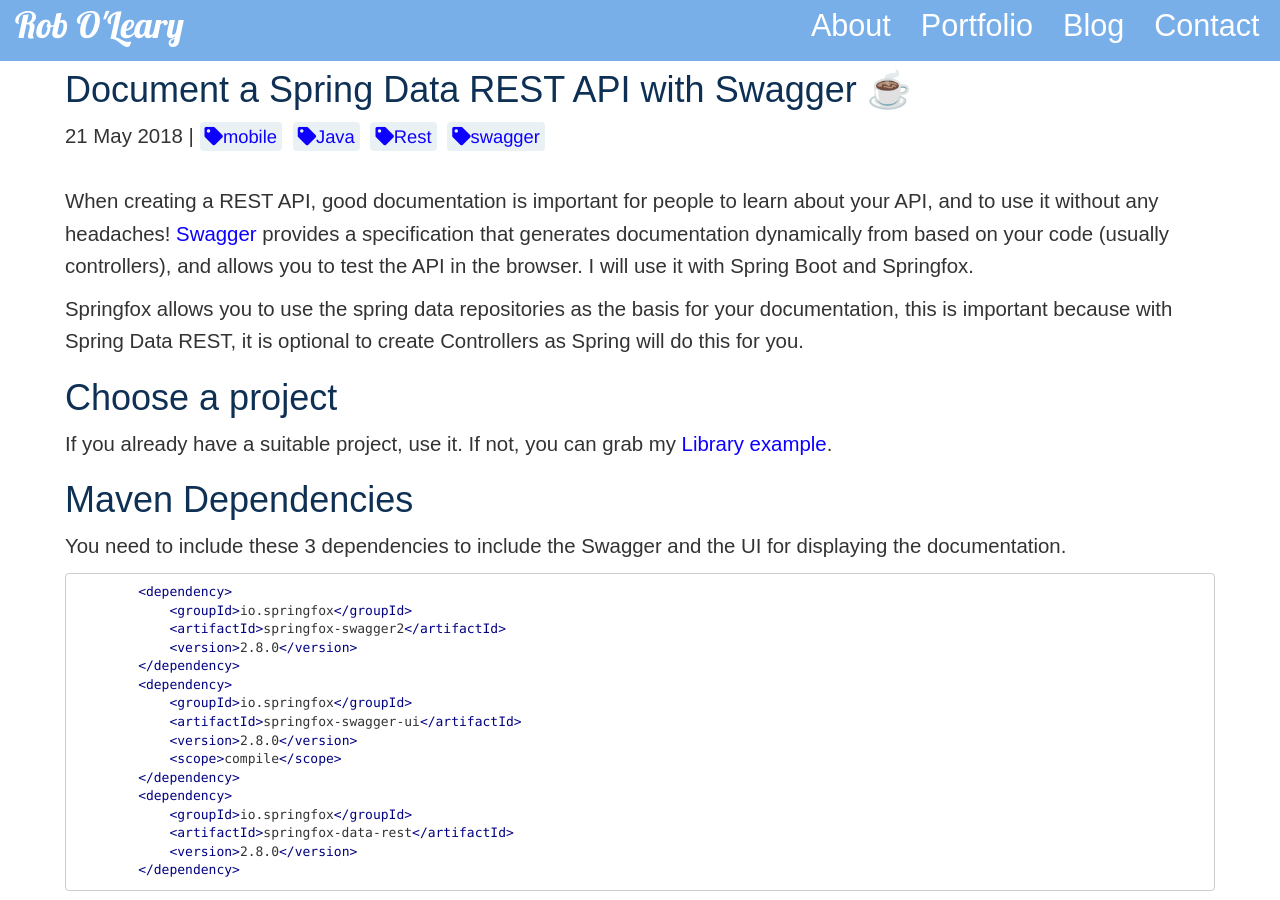
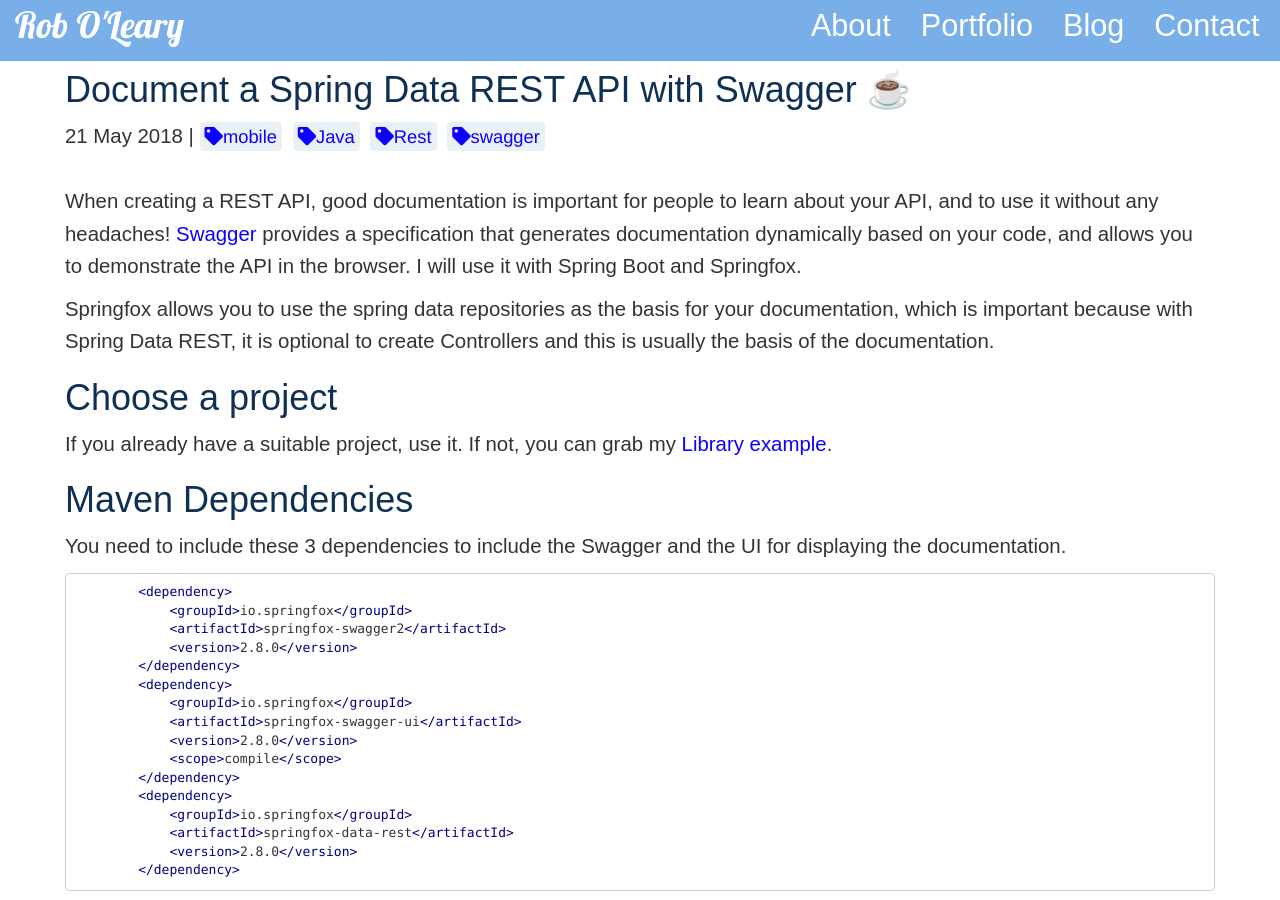
Before and after one commit to robole/robole.github.io, a Jekyll site: the page built from _posts/2018-05-21-swagger.md, in a window 1280 px wide and 900 px high. Built offline with Jekyll 4.4.1, drawn with Linux system fonts in a browser that asks for light colours; nearby versions of some CDN libraries; comment, search, counter and statistics services are not loaded.

Commit message:
updated swagger

```diff
--- a/_posts/2018-05-21-swagger.md
+++ b/_posts/2018-05-21-swagger.md
@@ -5,9 +5,9 @@
 tags: [mobile, Java, Rest, swagger]
 published: true
 ---
-When creating a REST API, good documentation is important for people to learn about your API, and to use it without any headaches! [Swagger](https://swagger.io/) provides a specification that generates documentation dynamically from based on your code (usually controllers), and allows you to test the API in the browser. I will use it with Spring Boot and Springfox.
+When creating a REST API, good documentation is important for people to learn about your API, and to use it without any headaches! [Swagger](https://swagger.io/) provides a specification that generates documentation dynamically based on your code, and allows you to demonstrate the API in the browser. I will use it with Spring Boot and Springfox.
 
-Springfox allows you to use the spring data repositories as the basis for your documentation, this is important because with Spring Data REST, it is optional to create Controllers as Spring will do this for you.
+Springfox allows you to use the spring data repositories as the basis for your documentation, which is important because with Spring Data REST, it is optional to create Controllers and this is usually the basis of the documentation.
 
 # Choose a project
 
```
